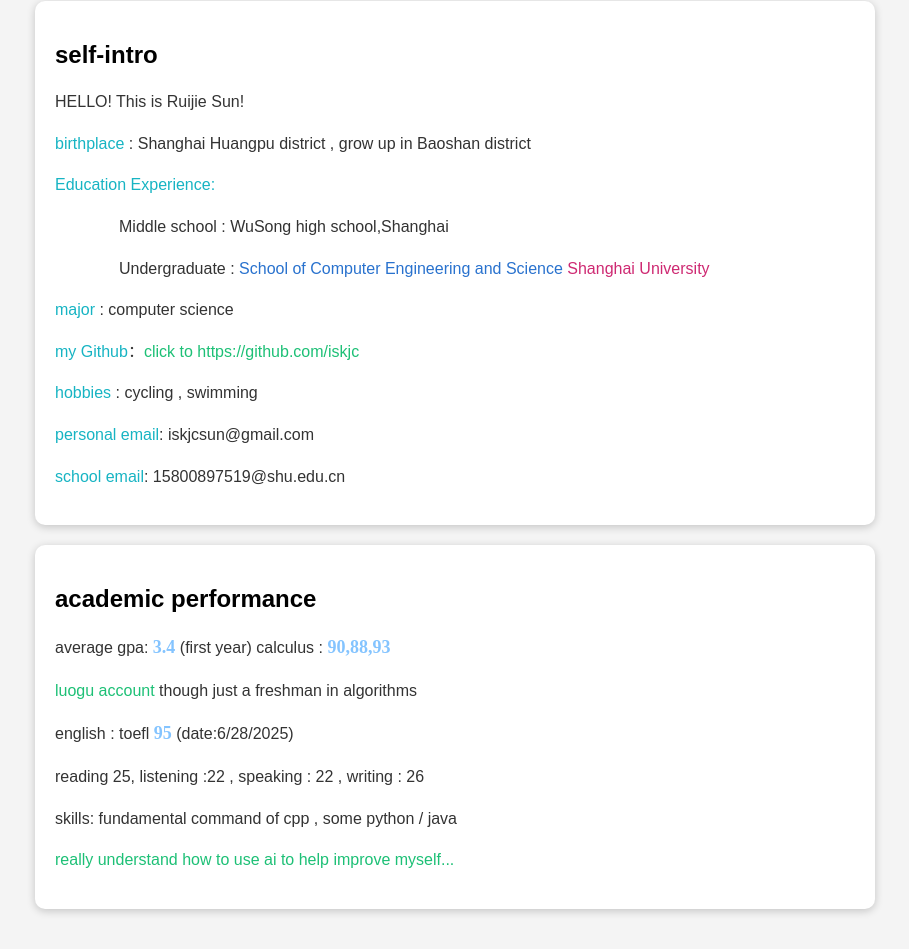
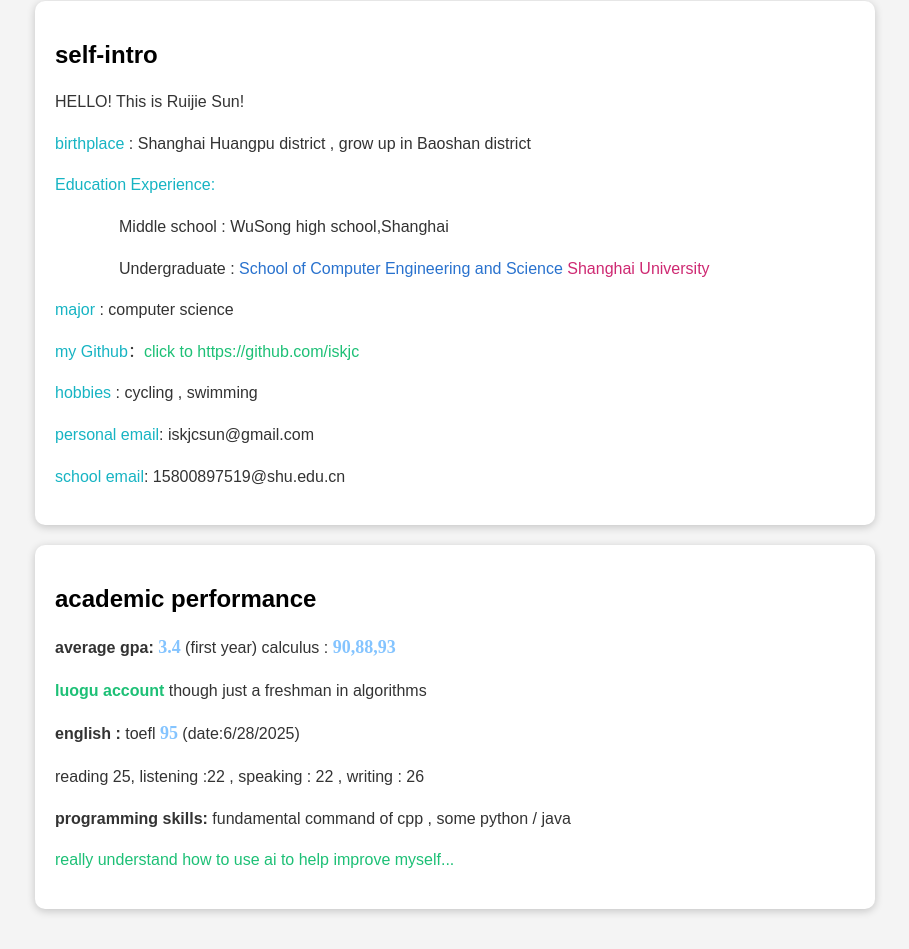
Before and after one commit to iskjc/personal_website, a plain HTML site: page index.html in a window 1280 px wide. Shown: the part 97-1046 px from the top of the page, without its empty margins (185-1094 px from the left). Drawn offline with Linux system fonts and the light colour scheme.

Commit message:
Update index.html
style change

```diff
--- a/index.html
+++ b/index.html
@@ -71,12 +71,12 @@
 
 <div class="card">
     <h2> academic performance</h2>
-    <p> average gpa: <span class="number">3.4</span> (first year)
+    <p> <b>average gpa:</b> <span class="number">3.4</span> (first year)
         calculus : <span class="number">90,88,93</span></p>
-    <p><a href="https://www.luogu.com.cn/user/1798649">luogu account</a> though just a freshman in algorithms</p>
-    <p> english : toefl <span class="number">95</span> (date:6/28/2025)</p>
+    <p><b><a href="https://www.luogu.com.cn/user/1798649">luogu account</a></b> though just a freshman in algorithms</p>
+    <p> <b>english : </b> toefl <span class="number">95</span> (date:6/28/2025)</p>
     <p> reading 25, listening :22 , speaking : 22 , writing : 26</p>
-    <p> skills: fundamental command of cpp , some python / java </p>
+    <p> <b>programming skills:</b> fundamental command of cpp , some python / java </p>
     <p><a href="link.html">really understand how to use ai to help improve myself...</a></p>
 
 
```
